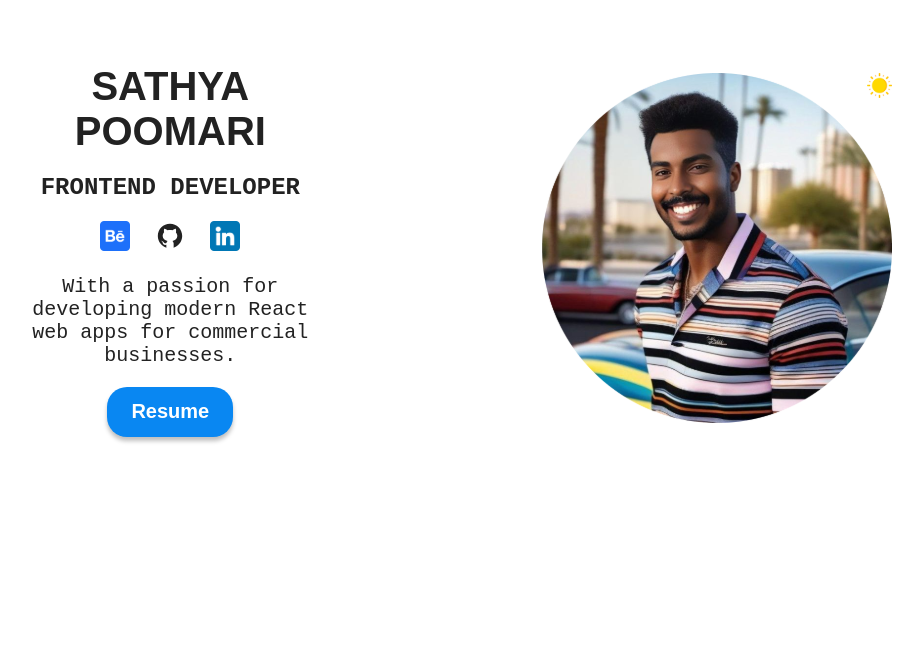
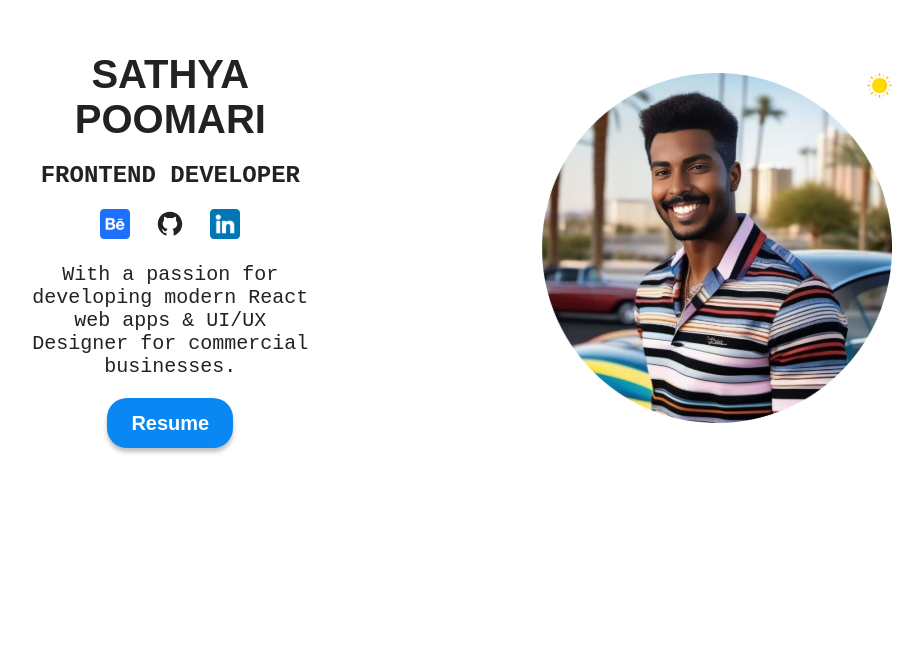
Before and after one commit to PRSATHYA/Modern-Portfolio-react, a React (Vite) app: page / in a window 1280 px wide. Shown: the part 150-800 px from the top of the page, without its empty margins (181-1104 px from the left). Built offline with nearby package versions, Linux system fonts and the light colour scheme.

Commit message:
Update Hero.jsx

```diff
--- a/src/sections/Hero/Hero.jsx
+++ b/src/sections/Hero/Hero.jsx
@@ -53,7 +53,7 @@ function Hero() {
           </a>
         </span>
         <p className={styles.description}>
-          With a passion for developing modern React web apps for commercial
+          With a passion for developing modern React web apps & UI/UX Designer for commercial
           businesses.
         </p>
         <a href={CV} download>
```
